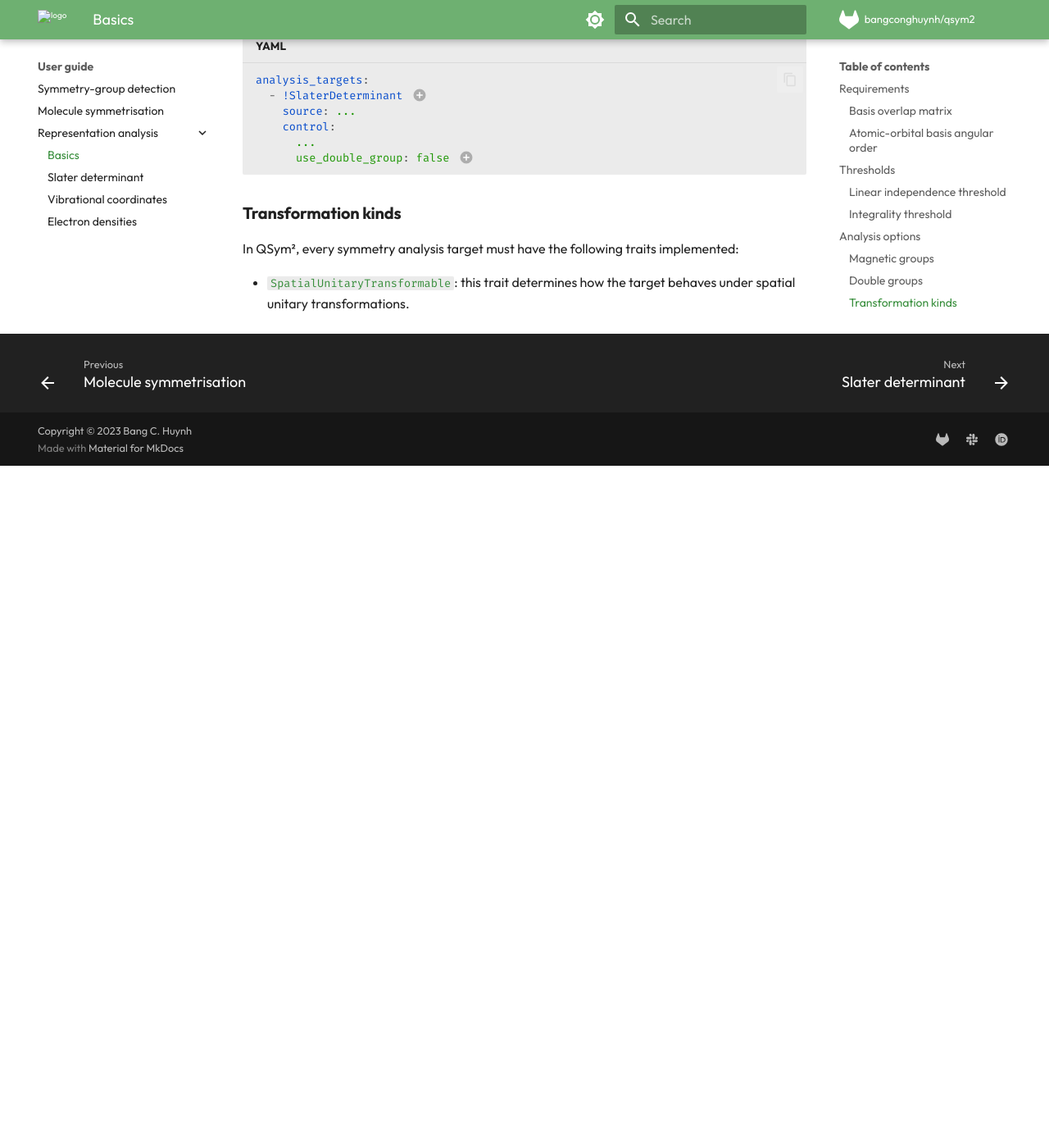
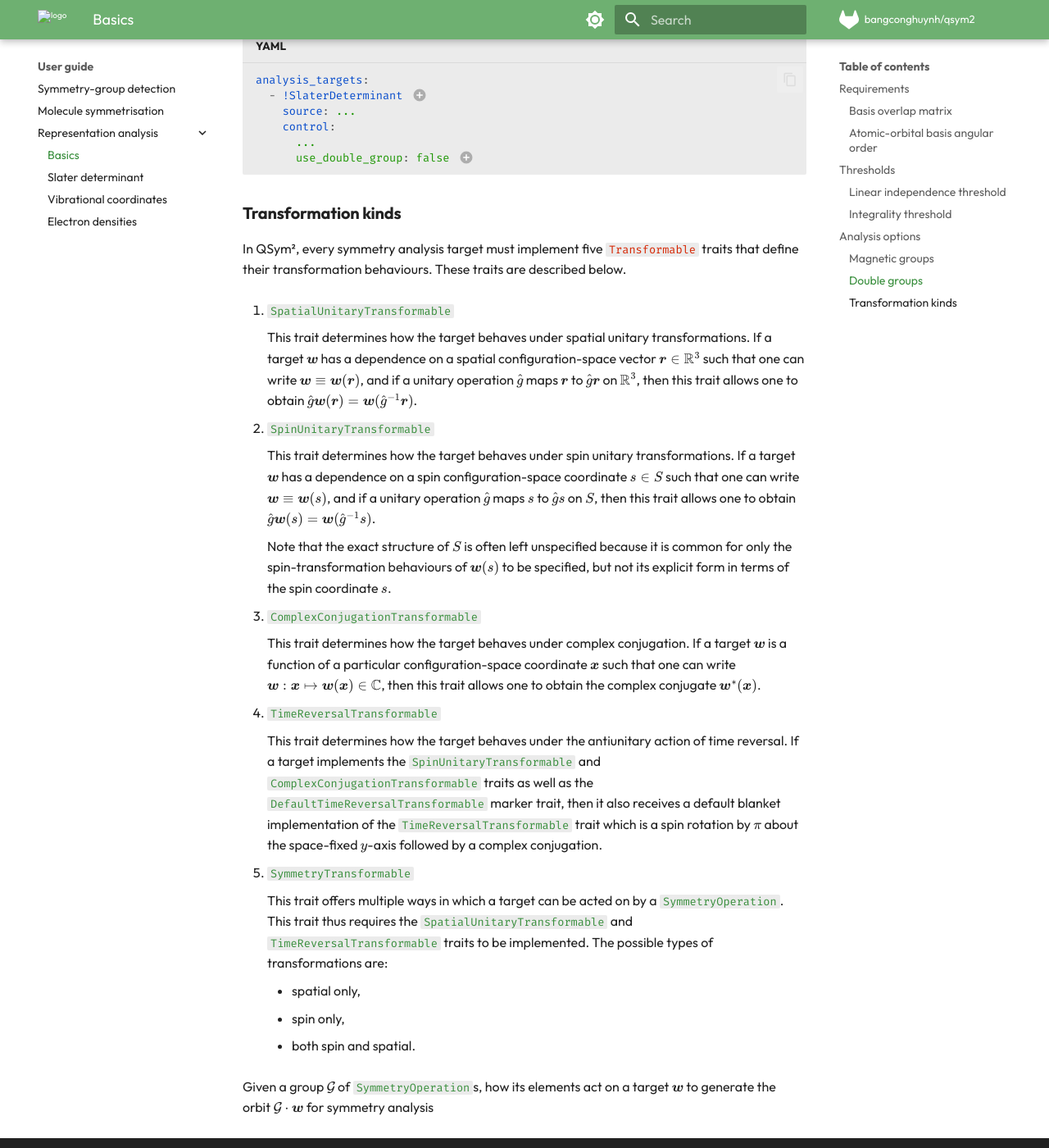
Before and after one commit to bangconghuynh/qsym2, an MkDocs documentation site: the page built from docs/docs/user-guide/representation-analysis/basics.md, in a window 1280 px wide and 1400 px high, scrolled down 5932 px. Shown: the whole window at 82% size. Built offline with MkDocs 1.6.1 and Material for MkDocs 9.7.7, drawn with Linux system fonts in a browser that asks for light colours; comment, search, counter and statistics services are not loaded; before the commit the page ends 6500 px from its top, so only the background shows below that.

Commit message:
Updated.

```diff
--- a/docs/docs/user-guide/representation-analysis/basics.md
+++ b/docs/docs/user-guide/representation-analysis/basics.md
@@ -358,6 +358,39 @@
 
 ### Transformation kinds
 
-In QSym², every symmetry analysis target must have the following traits implemented:
+In QSym², every symmetry analysis target must implement five `Transformable` traits that define their transformation behaviours.
+These traits are described below.
 
-- [`SpatialUnitaryTransformable`](https://qsym2.dev/api/qsym2/symmetry/symmetry_transformation/trait.SpatialUnitaryTransformable.html): this trait determines how the target behaves under spatial unitary transformations.
+1. [`SpatialUnitaryTransformable`](https://qsym2.dev/api/qsym2/symmetry/symmetry_transformation/trait.SpatialUnitaryTransformable.html)
+
+    This trait determines how the target behaves under spatial unitary transformations.
+    If a target $\mathbfit{w}$ has a dependence on a spatial configuration-space vector $\mathbfit{r} \in \mathbb{R}^3$ such that one can write $\mathbfit{w} \equiv \mathbfit{w}(\mathbfit{r})$, and if a unitary operation $\hat{g}$ maps $\mathbfit{r}$ to $\hat{g}\mathbfit{r}$ on $\mathbb{R}^3$, then this trait allows one to obtain $\hat{g}\mathbfit{w}(\mathbfit{r}) = \mathbfit{w}(\hat{g}^{-1} \mathbfit{r})$.
+
+2. [`SpinUnitaryTransformable`](https://qsym2.dev/api/qsym2/symmetry/symmetry_transformation/trait.SpinUnitaryTransformable.html)
+
+    This trait determines how the target behaves under spin unitary transformations.
+    If a target $\mathbfit{w}$ has a dependence on a spin configuration-space coordinate $s \in S$ such that one can write $\mathbfit{w} \equiv \mathbfit{w}(s)$, and if a unitary operation $\hat{g}$ maps $s$ to $\hat{g}s$ on $S$, then this trait allows one to obtain $\hat{g}\mathbfit{w}(s) = \mathbfit{w}(\hat{g}^{-1} s)$.
+
+    Note that the exact structure of $S$ is often left unspecified because it is common for only the spin-transformation behaviours of $\mathbfit{w}(s)$ to be specified, but not its explicit form in terms of the spin coordinate $s$.
+
+3. [`ComplexConjugationTransformable`](https://qsym2.dev/api/qsym2/symmetry/symmetry_transformation/trait.ComplexConjugationTransformable.html)
+
+    This trait determines how the target behaves under complex conjugation.
+    If a target $\mathbfit{w}$ is a function of a particular configuration-space coordinate $\mathbfit{x}$ such that one can write $\mathbfit{w}: \mathbfit{x} \mapsto \mathbfit{w}(\mathbfit{x}) \in \mathbb{C}$, then this trait allows one to obtain the complex conjugate $\mathbfit{w}^*(\mathbfit{x})$.
+
+4. [`TimeReversalTransformable`](https://qsym2.dev/api/qsym2/symmetry/symmetry_transformation/trait.TimeReversalTransformable.html)
+
+    This trait determines how the target behaves under the antiunitary action of time reversal.
+    If a target implements the [`SpinUnitaryTransformable`](https://qsym2.dev/api/qsym2/symmetry/symmetry_transformation/trait.SpinUnitaryTransformable.html) and [`ComplexConjugationTransformable`](https://qsym2.dev/api/qsym2/symmetry/symmetry_transformation/trait.ComplexConjugationTransformable.html) traits as well as the [`DefaultTimeReversalTransformable`](https://qsym2.dev/api/qsym2/symmetry/symmetry_transformation/trait.DefaultTimeReversalTransformable.html) marker trait, then it also receives a default blanket implementation of the [`TimeReversalTransformable`](https://qsym2.dev/api/qsym2/symmetry/symmetry_transformation/trait.TimeReversalTransformable.html) trait which is a spin rotation by $\pi$ about the space-fixed $y$-axis followed by a complex conjugation.
+
+5. [`SymmetryTransformable`](https://qsym2.dev/api/qsym2/symmetry/symmetry_transformation/trait.SymmetryTransformable.html)
+
+    This trait offers multiple ways in which a target can be acted on by a [`SymmetryOperation`](https://qsym2.dev/api/qsym2/symmetry/symmetry_element/symmetry_operation/struct.SymmetryOperation.html).
+    This trait thus requires the [`SpatialUnitaryTransformable`](https://qsym2.dev/api/qsym2/symmetry/symmetry_transformation/trait.SpatialUnitaryTransformable.html) and [`TimeReversalTransformable`](https://qsym2.dev/api/qsym2/symmetry/symmetry_transformation/trait.TimeReversalTransformable.html) traits to be implemented.
+    The possible types of transformations are:
+
+    - spatial only,
+    - spin only,
+    - both spin and spatial.
+
+Given a group $\mathcal{G}$ of [`SymmetryOperation`](https://qsym2.dev/api/qsym2/symmetry/symmetry_element/symmetry_operation/struct.SymmetryOperation.html)s, how its elements act on a target $\mathbfit{w}$ to generate the orbit $\mathcal{G} \cdot \mathbfit{w}$ for symmetry analysis
```
Also changed, not shown: 1 other file.
